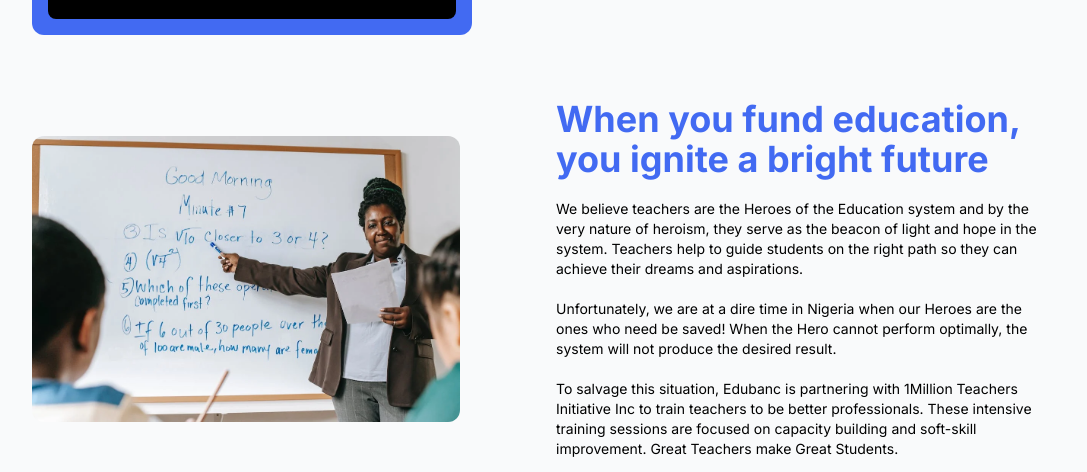
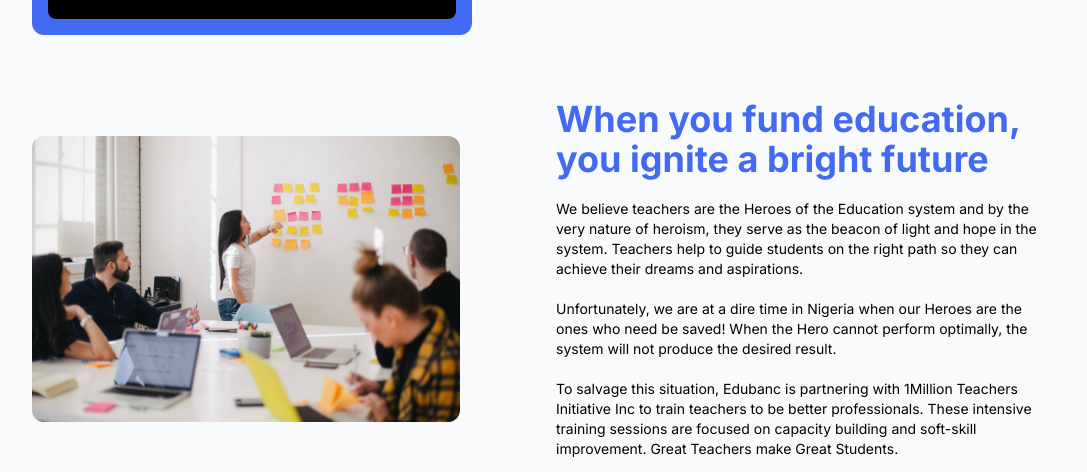
Before and after one commit to JosephIgbaji/edubanc, a Next.js app: page /donate in a window 1280 px wide. Shown: the part 1083-1555 px from the top of the page, without its empty margins (96-1183 px from the left). Built offline with nearby package versions, Linux system fonts and the light colour scheme.

Commit message:
donate page image changed

```diff
--- a/src/components/donate/ImageLeft.jsx
+++ b/src/components/donate/ImageLeft.jsx
@@ -7,13 +7,13 @@ const ImageLeft = () => {
       <div className="min-w-[300px] sm:w-[400px] md:w-[500px]">
         <Image
           className="rounded-xl"
-          src="/donate-imageLeft.png"
+          src="/donate-imageLeft.jpeg"
           width={600}
           height={466}
           alt="logo-icon-overlay"
         />
       </div>
-      <div className="max-w-[500px] ">
+      <div className="min-w-[300px] max-w-[500px] ">
         <h2 className="text-2xl md:text-3xl lg:text-4xl font-bold text-primary mb-5">
           When you fund education, you ignite a bright future
         </h2>
```
Also changed, not shown: public/donate-imageleft.jpeg (added).
